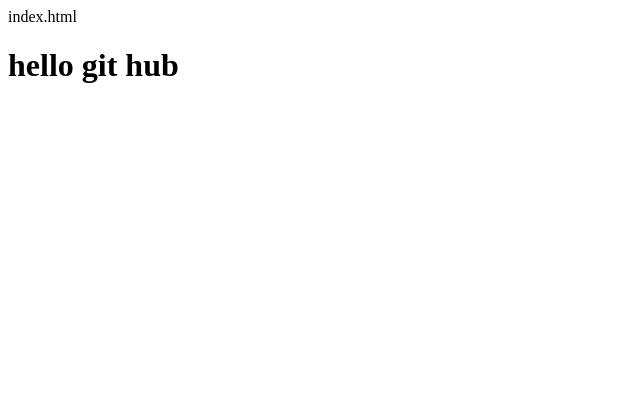
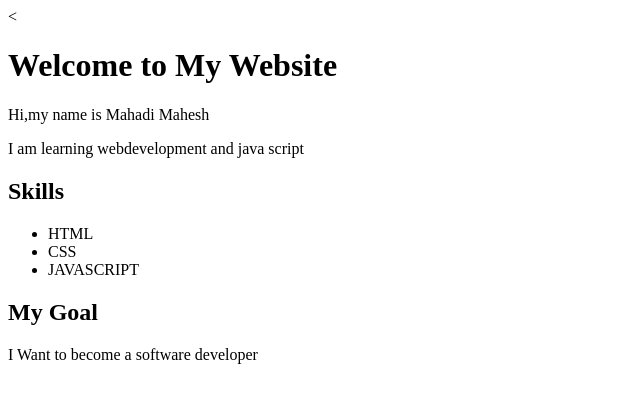
Before and after one commit to mahadimahesh/mahadimahesh, a plain HTML site: page index.html in a window 1280 px wide. Shown: the whole page, without its empty margins (0-640 px from the left). Drawn offline with Linux system fonts and the light colour scheme.

Commit message:
Update index.html

```diff
--- a/index.html
+++ b/index.html
@@ -1,2 +1,21 @@
-index.html
-<h1>hello git hub </h1>
+<!DOCTYPE html>
+<html>
+  <head>
+    <title>My Portfolio </title>
+  </head>
+  <
+</html>
+<body>
+  <h1>Welcome to My Website </h1>
+  <p>Hi,my name is Mahadi Mahesh</p>
+  <p>I am learning webdevelopment and java script</p>
+  <h2>Skills </h2>
+  <ul>
+    <li>HTML</li>
+    <li>CSS</li>
+    <li>JAVASCRIPT</li>
+  </ul>
+  <h2>My Goal</h2>
+  <p>I Want to become a software developer</p>
+</body>
+</html>
```
